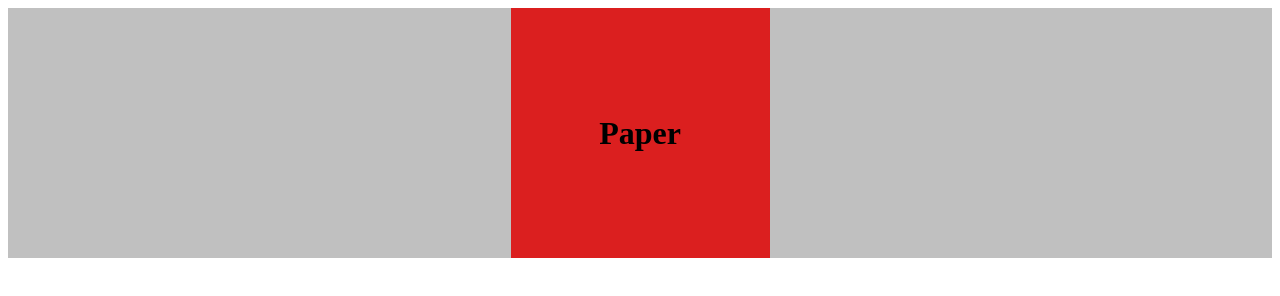
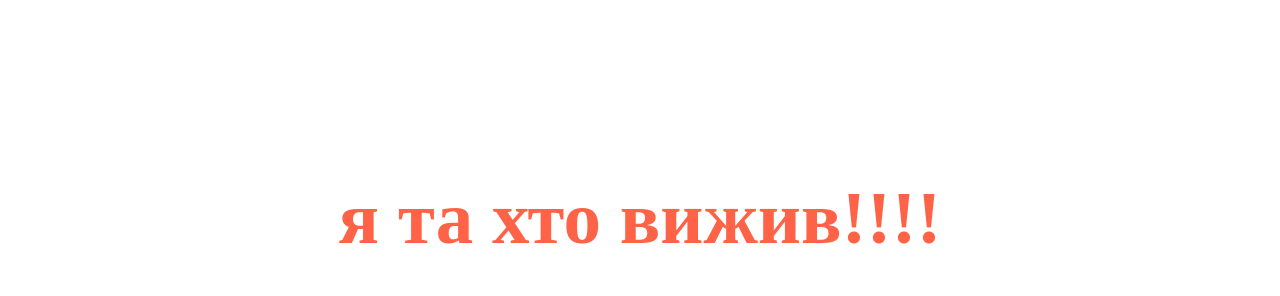
Before and after one commit to RomanVinniza/Practica-merge, a plain HTML site: page index.html in a window 1280 px wide. Drawn offline with Linux system fonts and the light colour scheme.

Commit message:
!!!
ця гілка має бути main

```diff
--- a/css/style.css
+++ b/css/style.css
@@ -1,14 +1,5 @@
-.content {
-    background-color: rgb(219, 31, 31);
-    height: 250px;
-    width: 259px;
-    display: flex;
-    justify-content: center;
-    align-items: center;
+h6 {
+    text-align: center;
+    color: tomato;
+    font-size: 75px;
 }
-
-.box {
-    display: flex;
-    justify-content: center;
-    background-color: silver;
-}
--- a/index.html
+++ b/index.html
@@ -10,10 +10,8 @@
 </head>
 
 <body>
-    <div class="box">
-        <div class="content">
-            <h1>Paper</h1>
-        </div>
+    <div class="glowna">
+        <h6>я та хто вижив!!!!</h6>
     </div>
 </body>
 
```
